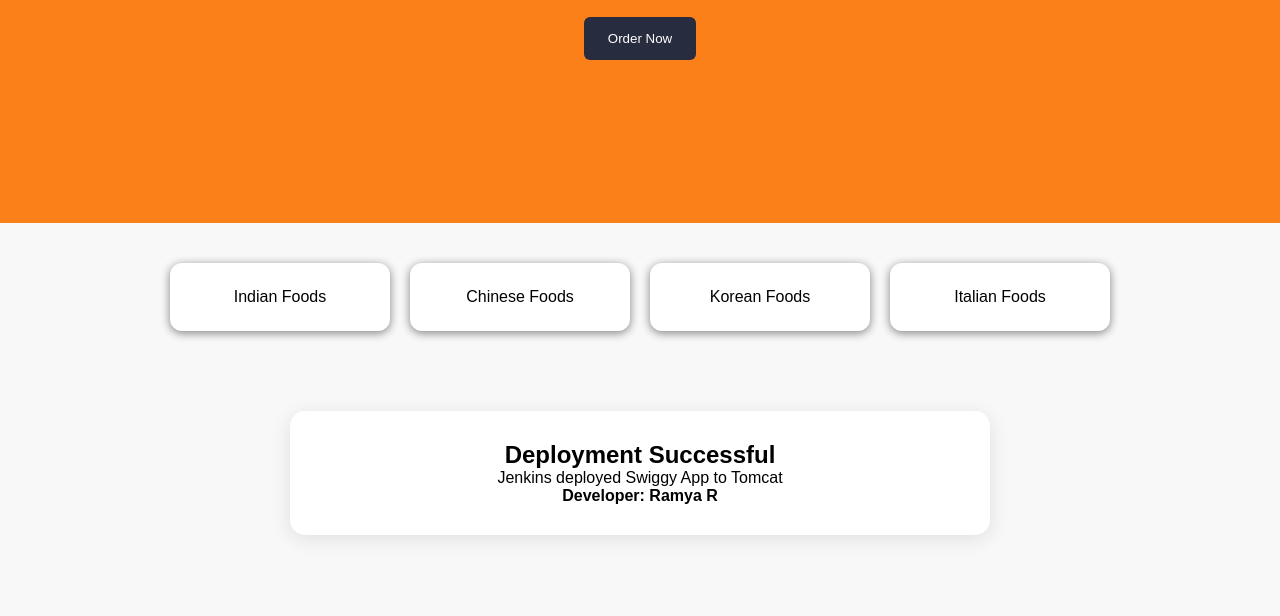
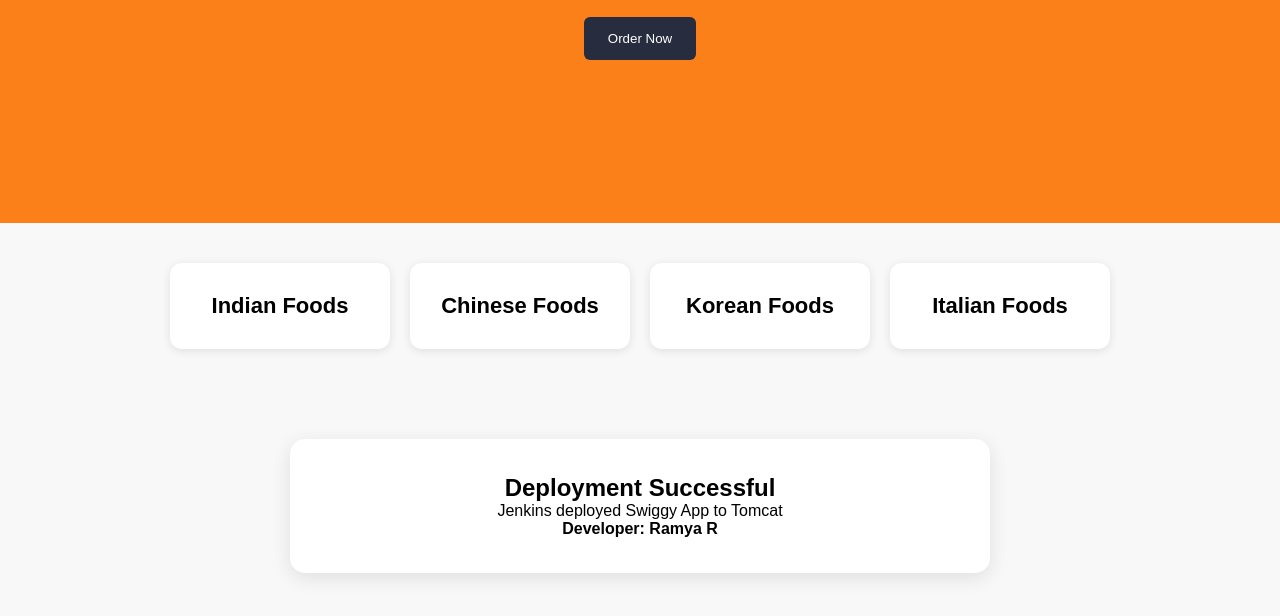
Before and after one commit to ramyamahendra332-sudo/my-swiggy-website, a plain HTML site: page src/main/webapp/index.html in a window 1280 px wide. Shown: the part 400-1016 px from the top of the page. Before the commit the page ends 975 px from the top, so only its background shows below. Drawn offline with Linux system fonts and the light colour scheme.

Commit message:
Update style.css

```diff
--- a/src/main/webapp/style.css
+++ b/src/main/webapp/style.css
@@ -151,16 +151,27 @@
 color:white;
 padding:15px;
 text-align:center;
+font-size:18px;
 font-weight:bold;
-font-size:18px;
 }
 
 .success-box{
 background:white;
 width:700px;
-margin:40px auto;
+margin:50px auto;
+padding:35px;
+border-radius:15px;
+text-align:center;
+box-shadow:0 5px 20px rgba(0,0,0,0.1);
+}
+
+.offer{
+background:white;
 padding:30px;
+width:220px;
+font-size:22px;
+font-weight:bold;
+border-radius:12px;
+box-shadow:0 2px 10px rgba(0,0,0,0.1);
 text-align:center;
-border-radius:15px;
-box-shadow:0 4px 20px rgba(0,0,0,.1);
 }
```
